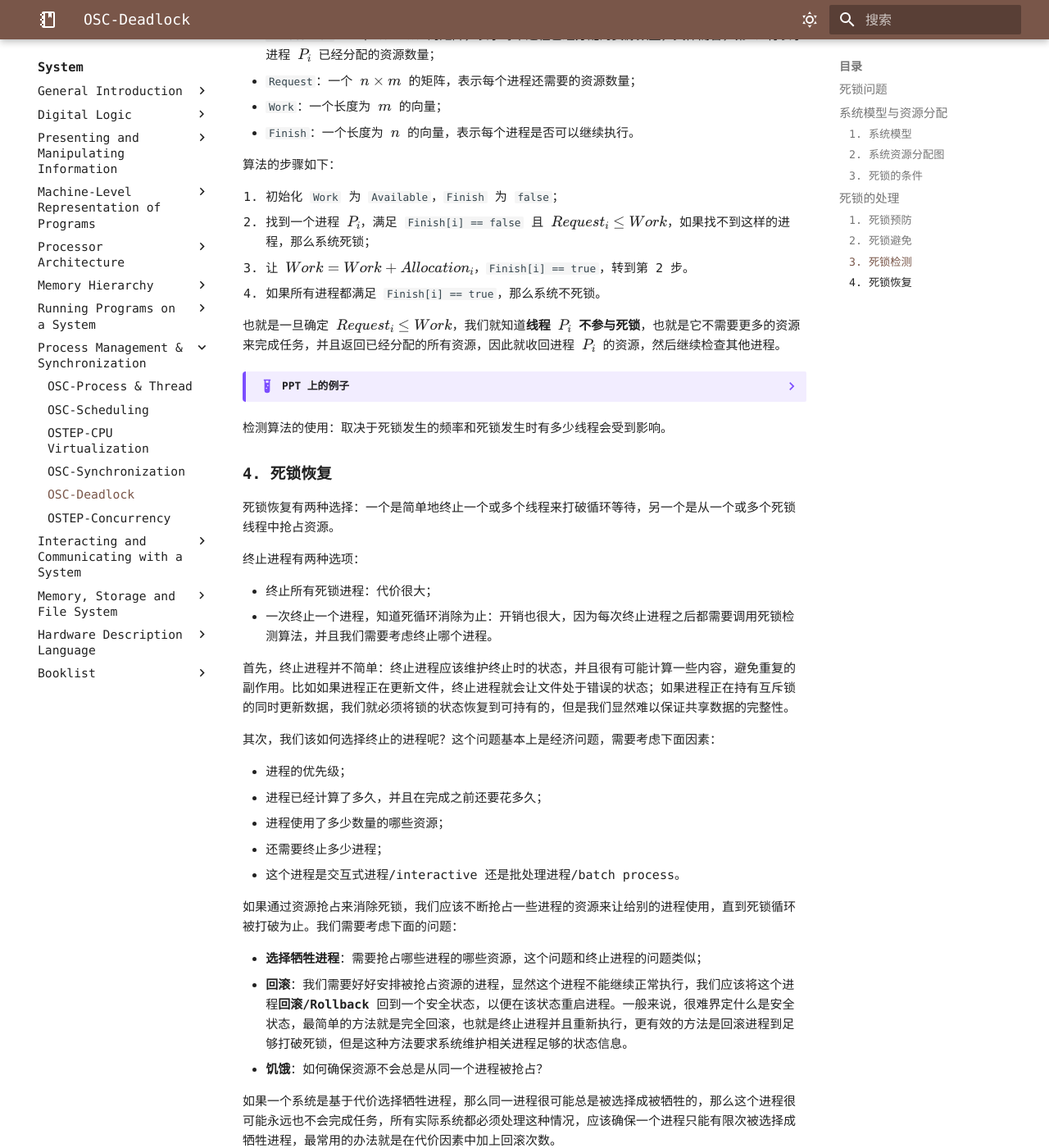
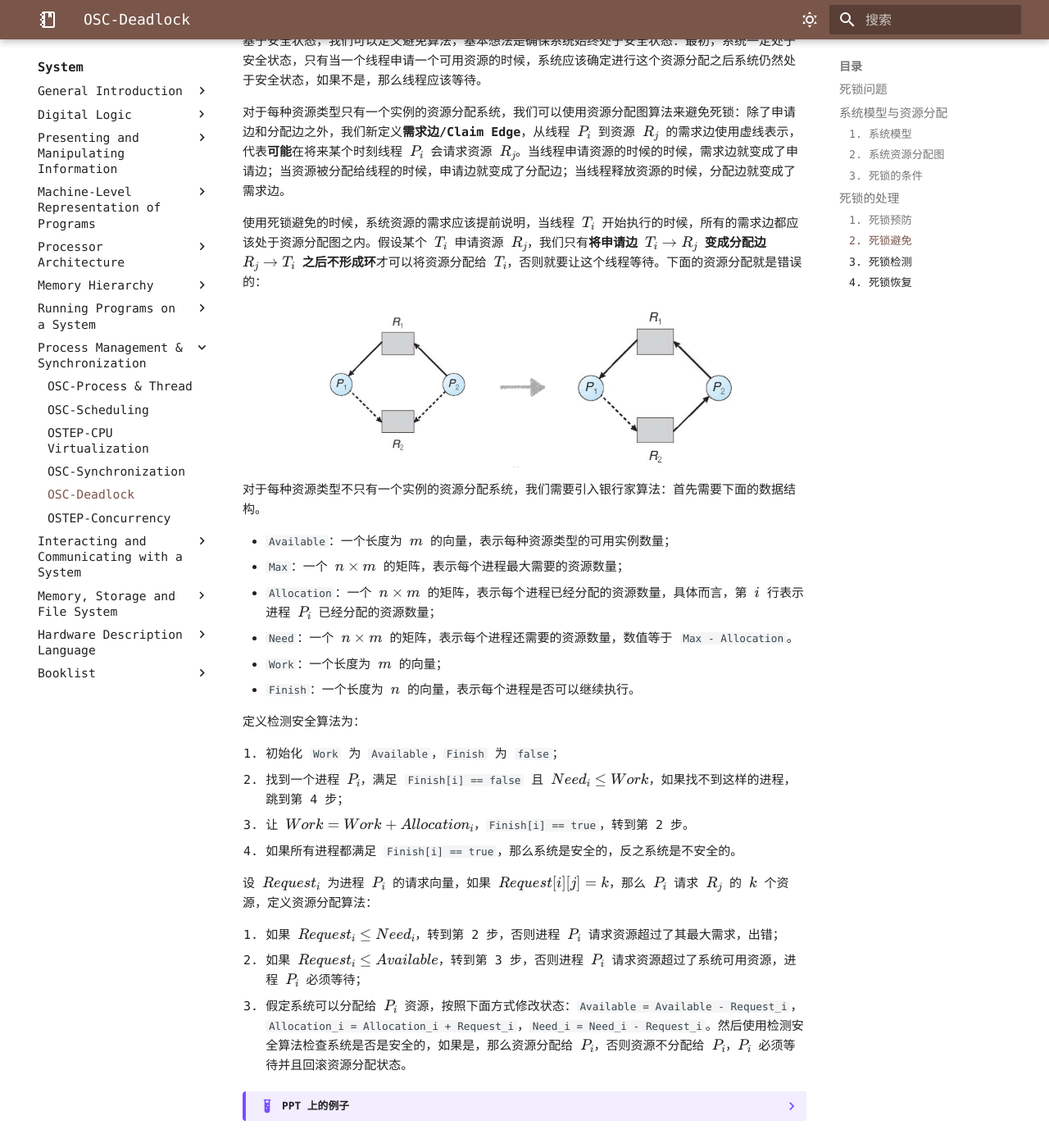
Before and after one commit to V1CeVersaa/V1CeVersaa.github.io, an MkDocs documentation site: the page built from docs/System/OSC/topic4.md, in a window 1280 px wide and 1400 px high, scrolled down 3373 px. Shown: the whole window at 82% size. Built offline with MkDocs 1.6.1 and Material for MkDocs 9.7.7, drawn with Linux system fonts in a browser that asks for light colours; comment, search, counter and statistics services are not loaded; a style sheet for code colours, icons or effects is not loaded; some of the changed text lies outside the part shown.

Commit message:
update: 241218

```diff
--- a/docs/System/OSC/topic4.md
+++ b/docs/System/OSC/topic4.md
@@ -1,4 +1,10 @@
 # Deadlock
+
+!!! Abstract "Outline"
+
+    - 什么是死锁问题：[死锁问题的定义](#_1)
+    - 建模资源分配模型并得出死锁的条件：[系统模型与资源分配](#_2)
+    - 如何处理死锁问题：[死锁的处理策略](#_3)
 
 ## 死锁问题
 
@@ -58,8 +64,8 @@
 
 死锁预防/Deadlock Prevention 方案确保至少有一个死锁的必要条件不成立，这些方法通过限制如何申请资源的方法预防死锁。
 
-1. 互斥：
-2. 占有并等待：
+1. 互斥：互斥条件必须成立，系统至少有一个资源**应是非共享的**，而共享资源不要求互斥访问，因此不会参与死锁。
+2. 占有并等待：保证每一个进程在申请资源的时候不占有别的资源。一个方法是线程在执行前申请所有可能需要的资源，但是这种策略对大多数应用程序是不切实际的。另一种是只允许线程在没有资源的时候才可以申请资源，一个线程可以申请一些资源并且使用他们，但是在申请新的资源之前应该将这些资源全部释放再申请。这两种方法的统一问题都是资源利用率很低，并且可能会引起饥饿。
 3. 非抢占：如果一个线程申请一个另一个不能立刻分配的资源，那么其持有的所有资源都可以被抢占（也就是隐式释放掉所有资源），被抢占的资源被加到它等待的资源列表上，只有当线程获得其原有资源和所有等待资源的时候，其才可以继续执行。问题还是很大，这通常用于状态可以轻松保存和稍后恢复的资源，比如 CPU 寄存器，但是对于诸如信号量和互斥锁之类的资源**不能应用**。
 4. 循环等待：对所有资源类型进行完全排序，要求每个进程按照递增顺序申请资源。若是进程申请了某个资源，那么其应该先释放持有的比该资源更高序的所有资源，在此之后申请该资源。如果申请同一资源的多个实例，需要同时申请所有实例。很多操作系统都实现了这个方案，但是如果程序员不听话，这个方案也是无效的，这种方法也可能影响资源利用率。
 
@@ -67,13 +73,49 @@
 
 ### 2. 死锁避免
 
-死锁避免/Deadlock Avoidance 要求操作系统事先得到有关线程申请资源和使用资源的额外信息，有了这些信息，系统可以确定对于每个申请，线程是否应该等待。
+死锁避免/Deadlock Avoidance 要求操作系统**事先得到有关线程申请资源和使用资源的额外信息**，有了这些信息，系统可以确定对于每个申请，线程是否应该等待。最简单且最有用的方案是每个线程应该声明其可能需要的资源的最大数量，基于这个先验信息，我们就有可能构造一个算法，使得可以合适规划资源分配，使得系统不会进入死锁状态。
 
-首先，我们需要知道什么是安全状态：
+首先，我们需要知道什么是安全状态：如果系统可以按照一定的顺序为每个线程分配资源，同时避免死锁，我们就说系统的状态是安全的。若是存在一个线程序列 $\{ P_1, P_2, \cdots, P_n \}$ 使得对于每个线程 $T_i$，其可以申请的资源小于当前可用资源加上前面的线程 $T_j$ 所占有的资源， 那么就称这个线程序列是安全的。只有存在一个安全序列/Safe Sequence，系统才是安全的。
 
-对于每种资源类型只有一个实例的资源分配系统，我们可以使用资源分配图算法来避免死锁。
+安全状态不是死锁状态，死锁状态是非安全状态，非安全状态就有可能出现死锁。这很直观：使用归纳法，如果线程 $T_i$ 的要求不能立刻被满足，那么其等待前面的线程 $T_j$ 全部完成，这样 $T_i$ 就可以获取全部资源了。
 
-对于每种资源类型不只有一个实例的资源分配系统，我们需要引入银行家算法。
+<img class="center-picture" src="../../images/img-OSC/Deadlock-4.png" alt="drawing" width="550" />
+
+基于安全状态，我们可以定义避免算法，基本想法是确保系统始终处于安全状态：最初，系统一定处于安全状态，只有当一个线程申请一个可用资源的时候，系统应该确定进行这个资源分配之后系统仍然处于安全状态，如果不是，那么线程应该等待。
+
+对于每种资源类型只有一个实例的资源分配系统，我们可以使用资源分配图算法来避免死锁：除了申请边和分配边之外，我们新定义**需求边/Claim Edge**，从线程 $P_i$ 到资源 $R_j$ 的需求边使用虚线表示，代表**可能**在将来某个时刻线程 $P_i$ 会请求资源 $R_j$。当线程申请资源的时候的时候，需求边就变成了申请边；当资源被分配给线程的时候，申请边就变成了分配边；当线程释放资源的时候，分配边就变成了需求边。
+
+使用死锁避免的时候，系统资源的需求应该提前说明，当线程 $T_i$ 开始执行的时候，所有的需求边都应该处于资源分配图之内。假设某个 $T_i$ 申请资源 $R_j$，我们只有**将申请边** $T_i \to R_j$ **变成分配边** $R_j \to T_i$ **之后不形成环**才可以将资源分配给 $T_i$，否则就要让这个线程等待。下面的资源分配就是错误的：
+
+<img class="center-picture" src="../../images/img-OSC/Deadlock-8.png" alt="drawing" width="550" />
+
+对于每种资源类型不只有一个实例的资源分配系统，我们需要引入银行家算法：首先需要下面的数据结构。
+
+- `Available`：一个长度为 $m$ 的向量，表示每种资源类型的可用实例数量；
+- `Max`：一个 $n \times m$ 的矩阵，表示每个进程最大需要的资源数量；
+- `Allocation`：一个 $n \times m$ 的矩阵，表示每个进程已经分配的资源数量，具体而言，第 $i$ 行表示进程 $P_i$ 已经分配的资源数量；
+- `Need`：一个 $n \times m$ 的矩阵，表示每个进程还需要的资源数量，数值等于 `Max - Allocation`。
+- `Work`：一个长度为 $m$ 的向量；
+- `Finish`：一个长度为 $n$ 的向量，表示每个进程是否可以继续执行。
+
+定义检测安全算法为：
+
+1. 初始化 `Work` 为 `Available`，`Finish` 为 `false`；
+2. 找到一个进程 $P_i$，满足 `Finish[i] == false` 且 $Need_i \leq Work$，如果找不到这样的进程，跳到第 4 步；
+3. 让 $Work = Work + Allocation_i$，`Finish[i] == true`，转到第 2 步。
+4. 如果所有进程都满足 `Finish[i] == true`，那么系统是安全的，反之系统是不安全的。
+
+设 $Request_i$ 为进程 $P_i$ 的请求向量，如果 $Request[i][j] = k$，那么 $P_i$ 请求 $R_j$ 的 $k$ 个资源，定义资源分配算法：
+
+1. 如果 $Request_i \leq Need_i$，转到第 2 步，否则进程 $P_i$ 请求资源超过了其最大需求，出错；
+2. 如果 $Request_i \leq Available$，转到第 3 步，否则进程 $P_i$ 请求资源超过了系统可用资源，进程 $P_i$ 必须等待；
+3. 假定系统可以分配给 $P_i$ 资源，按照下面方式修改状态：`Available = Available - Request_i`，`Allocation_i = Allocation_i + Request_i`，`Need_i = Need_i - Request_i`。然后使用检测安全算法检查系统是否是安全的，如果是，那么资源分配给 $P_i$，否则资源不分配给 $P_i$，$P_i$ 必须等待并且回滚资源分配状态。
+
+???- Example "PPT 上的例子"
+    第一个产生了下面的安全序列，第二个就无论如何都找不到安全序列了。
+
+    <img class="center-picture" src="../../images/img-OSC/Deadlock-9.png" alt="drawing" width="550" />
+    <img class="center-picture" src="../../images/img-OSC/Deadlock-10.png" alt="drawing" width="550" />
 
 ### 3. 死锁检测
 
@@ -99,9 +141,9 @@
 算法的步骤如下：
 
 1. 初始化 `Work` 为 `Available`，`Finish` 为 `false`；
-2. 找到一个进程 $P_i$，满足 `Finish[i] == false` 且 $Request_i \leq Work$，如果找不到这样的进程，那么系统死锁；
+2. 找到一个进程 $P_i$，满足 `Finish[i] == false` 且 $Request_i \leq Work$，如果找不到这样的进程，跳到第 4 步；
 3. 让 $Work = Work + Allocation_i$，`Finish[i] == true`，转到第 2 步。
-4. 如果所有进程都满足 `Finish[i] == true`，那么系统不死锁。
+4. 如果所有进程都满足 `Finish[i] == true`，那么系统不死锁，反之系统死锁。
 
 也就是一旦确定 $Request_i \leq Work$，我们就知道**线程** $P_i$ **不参与死锁**，也就是它不需要更多的资源来完成任务，并且返回已经分配的所有资源，因此就收回进程 $P_i$ 的资源，然后继续检查其他进程。
 
```
Also changed, not shown: docs/Math/Discrete Mathematics/04 Number Theory.md (+4 -0 lines), docs/System/OSC/OSC.md (+1 -1 lines), docs/Computer Science/Programming Language/Python/Lib-Sklearn.md (added), docs/System/images/img-OSC/Deadlock-10.png (added), docs/System/images/img-OSC/Deadlock-4.png (added), docs/System/images/img-OSC/Deadlock-8.png (added), docs/System/images/img-OSC/Deadlock-9.png (added).
